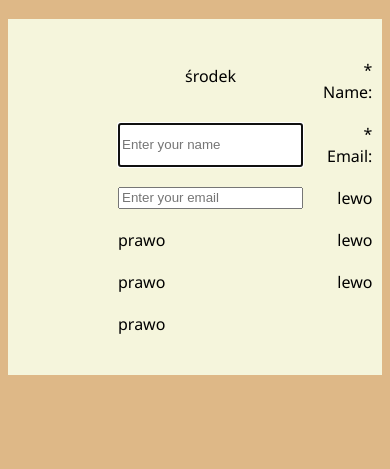
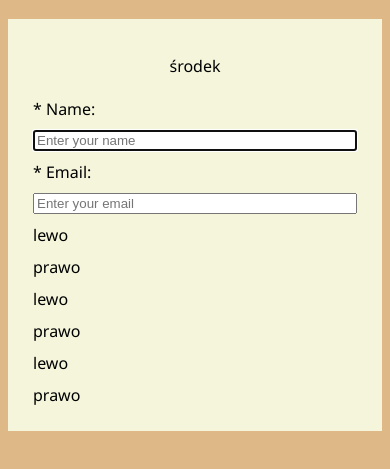
Before and after one commit to przbas/fCC, a plain HTML site: page survey-form/index.html in a window 390 px wide. Shown: the part 67-536 px from the top of the page. Drawn offline with Linux system fonts and the light colour scheme.

Commit message:
add response

```diff
--- a/survey-form/style.css
+++ b/survey-form/style.css
@@ -12,7 +12,11 @@ body {
     max-width: 800px;
     display: grid;
     grid-template-columns: 1fr 1fr;
-    padding: 30px 100px;
+    padding: 20px 100px;
+}
+
+.middle {
+    grid-column: 1 / 3;
 }
 
 .left-side {
@@ -24,3 +28,25 @@ body {
     text-align: left;
     margin: 10px;
 }
+
+@media only screen and (max-width: 600px) {
+    .container {
+        display: grid;
+        grid-template-columns: 1fr;
+        padding: 20px 20px;
+    }
+
+    .middle {
+        grid-column: 1 / 2;
+    }
+
+    .left-side {
+        text-align: left;
+        margin: 5px;
+    }
+
+    .right-side {
+        text-align: left;
+        margin: 5px;
+    }
+  }
```
